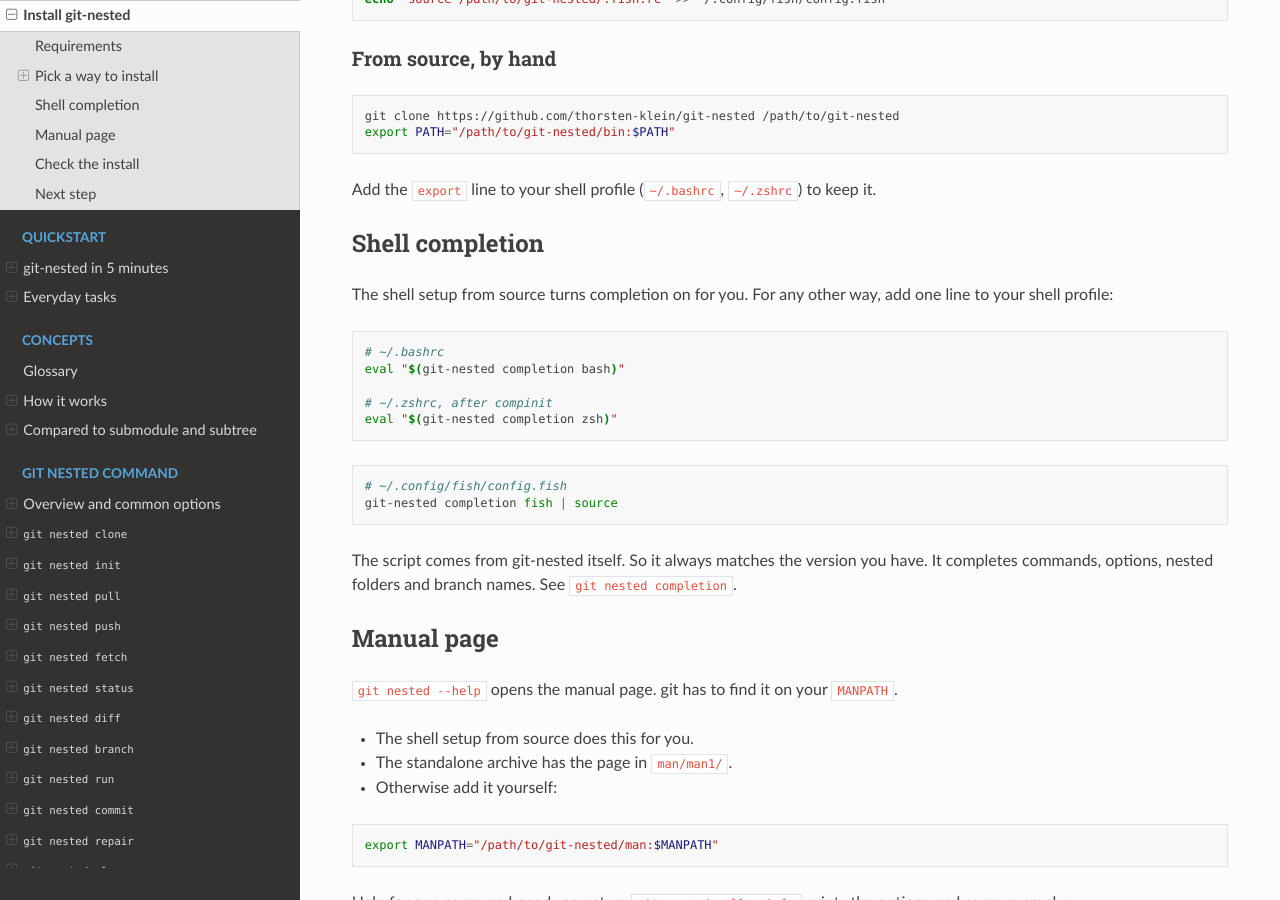
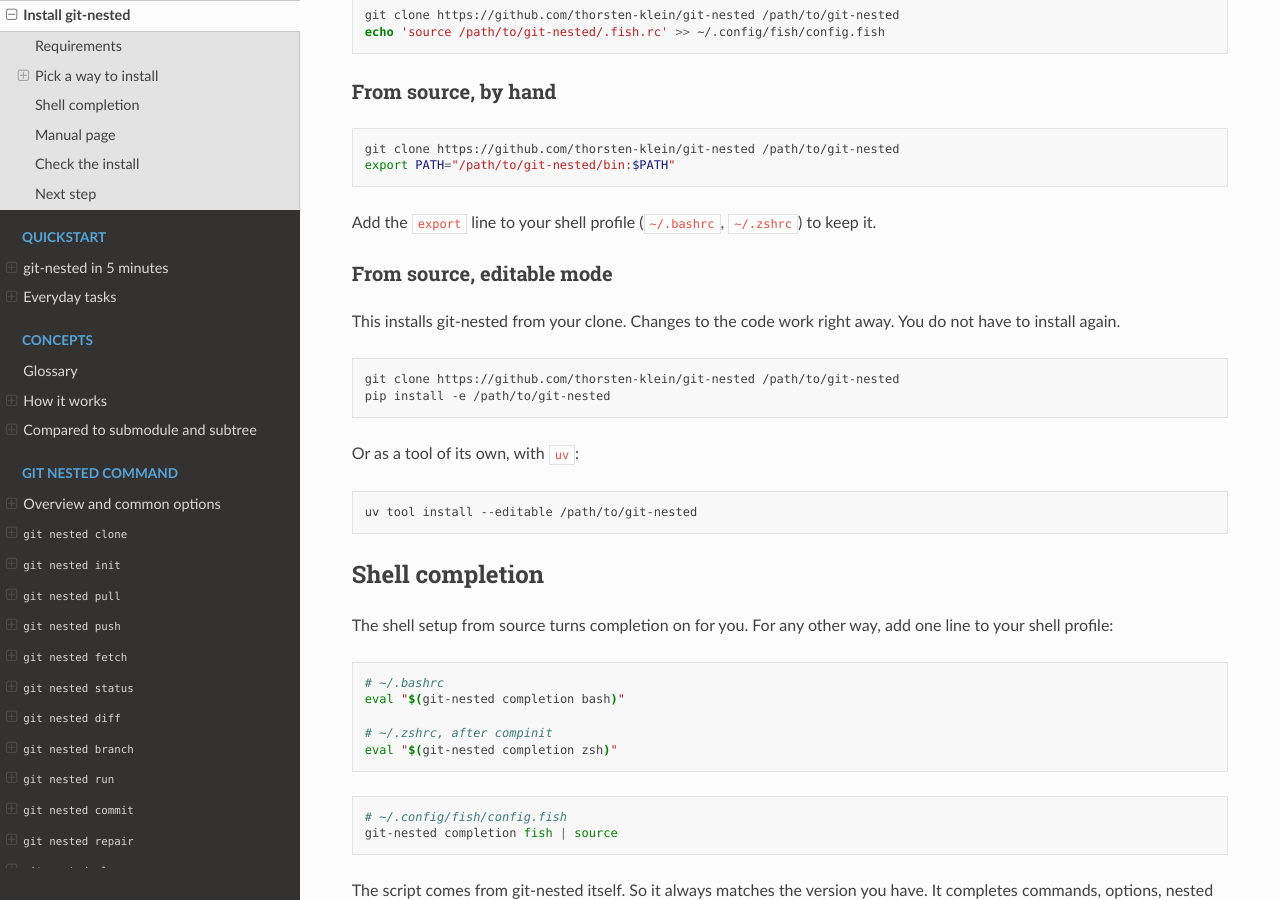
Before and after one commit to thorsten-klein/git-nested, a Sphinx documentation site: the page built from doc/introduction/install.md, in a window 1280 px wide and 900 px high, scrolled down 2148 px. Built offline with Sphinx 7.4.7 and the Read the Docs theme 3.1.0, drawn with Linux system fonts in a browser that asks for light colours; some of the changed text lies outside the part shown.

Commit message:
docs: install from source in editable mode (#170)
Add "From source, editable mode" to the install doc. It shows `pip
install -e` and `uv tool install --editable`.

🤖 Generated with [Claude Code](https://claude.com/claude-code)

Co-authored-by: Claude Opus 5.5 <noreply@anthropic.com>

````diff
--- a/doc/introduction/install.md
+++ b/doc/introduction/install.md
@@ -13,6 +13,7 @@
 | [Standalone executable](#standalone-executable) | Machines without Python |
 | [From source, with shell setup](#from-source-with-shell-setup) | Working on git-nested |
 | [From source, by hand](#from-source-by-hand) | Full control |
+| [From source, editable mode](#from-source-editable-mode) | Using your own changes everywhere |
 
 After the install, `git nested` works like any git command. git finds it
 because the program is called `git-nested` and is on your `PATH`.
@@ -106,6 +107,22 @@ export PATH="/path/to/git-nested/bin:$PATH"
 Add the `export` line to your shell profile (`~/.bashrc`, `~/.zshrc`) to
 keep it.
 
+### From source, editable mode
+
+This installs git-nested from your clone. Changes to the code work right
+away. You do not have to install again.
+
+```bash
+git clone https://github.com/thorsten-klein/git-nested /path/to/git-nested
+pip install -e /path/to/git-nested
+```
+
+Or as a tool of its own, with `uv`:
+
+```bash
+uv tool install --editable /path/to/git-nested
+```
+
 ## Shell completion
 
 The shell setup from source turns completion on for you. For any other way,
````
